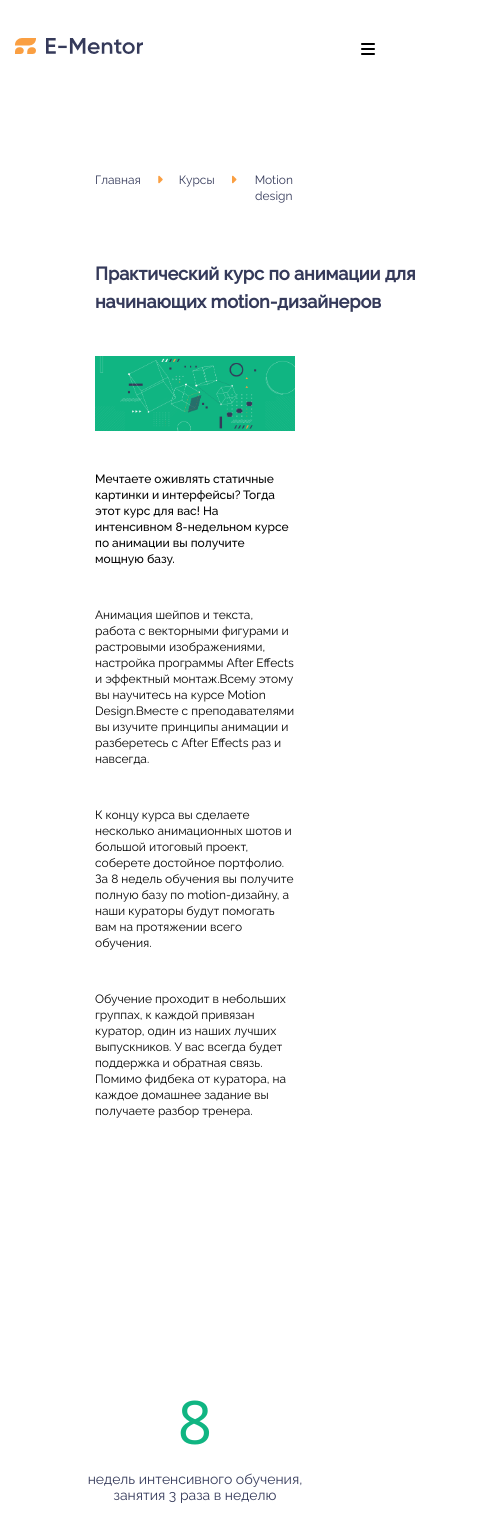
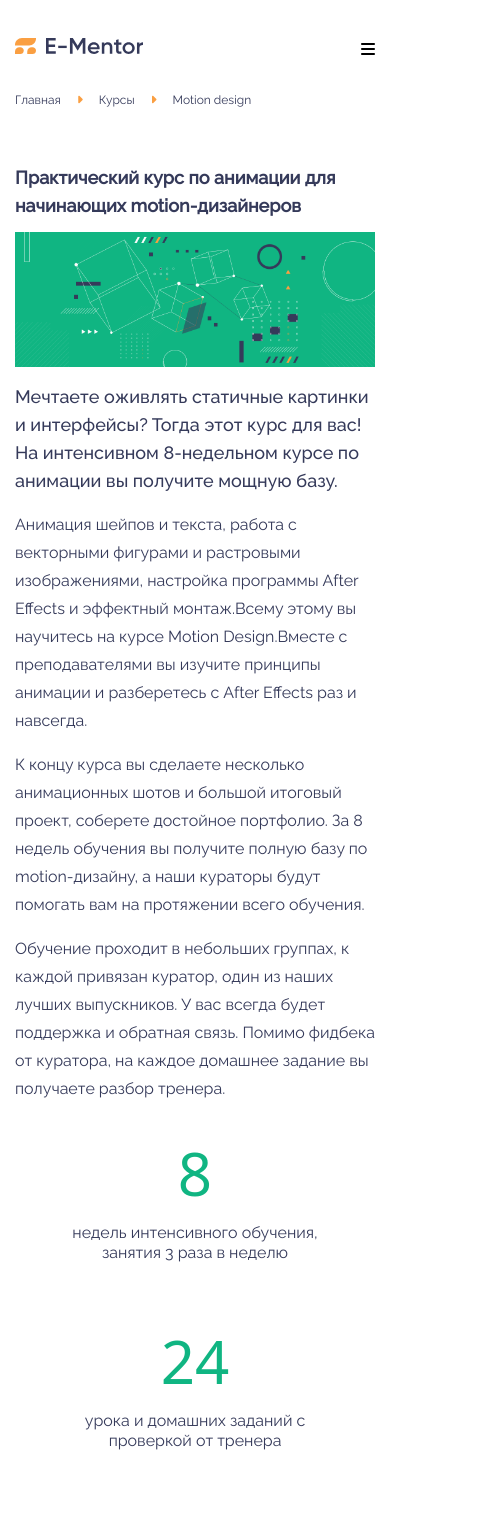
Before and after one commit to IT-LABSacademy/e-mentor, a Vue app: page /about in a window 390 px wide. Shown: the top 1527 px of the page, 479 px wide, since content can reach past the window. Built offline with nearby package versions, Linux system fonts and the light colour scheme.

Commit message:
feat: finished merging with branch ozod (15.12.23/15:55)

```diff
--- a/src/components/courses/CourseNumber.vue
+++ b/src/components/courses/CourseNumber.vue
@@ -1,11 +1,15 @@
 <template>
-    <section class="statistic p-20">
+    <section class="statistic">
         <div class="container">
             <div class="wrapper flex flex-wrap gap-7 justify-center">
                 <!-- card -->
-                <div v-for="item in textArray" class="card flex flex-wrap flex-col">
-                    <h1 class="number flex text-center flex-col text-6xl mt-28 text-green font-sans">{{ item.title }}</h1>
-                    <p class="text text-sm leading-4 w-64 mt-5 text-center text-dark"> {{ item.text }} </p>
+                <div v-for="item in textArray" class="card flex flex-wrap flex-col mt-10 md:mt-24">
+                    <h1 class="number flex text-center flex-col text-6xl text-green font-sans">
+                        {{ item.title }}
+                    </h1>
+                    <p class="text text-md leading-5 w-64 mt-5 text-center text-dark">
+                        {{ item.text }}
+                    </p>
                 </div>
             </div>
         </div>
--- a/src/components/courses/motion.vue
+++ b/src/components/courses/motion.vue
@@ -1,5 +1,5 @@
 <template>
-    <section class="motion p-20">
+    <section class="motion lg:my-16">
         <div class="container">
             <div class="flex gap-4 text-center">
                 <p class="max-[453px]:text-xs text-sm text-dark font-normal cursor-pointer">Главная</p>
@@ -8,12 +8,18 @@
                 <i class="fa-solid fa-caret-right text-xs text-orange"></i>
                 <p class="max-[453px]:text-xs text-sm text-dark font-normal cursor-pointer">Motion design</p>
             </div>
-            <h1 class="max-[768px]:text-4xl max-[665px]:text-3xl max-[585px]:text-xl max-[585px]:w-96 max-[475px]:text-lg text-6xl text-dark mt-14 font-semibold">Практический курс по анимации для начинающих
-                motion-дизайнеров</h1>
-            <img class="mt-10" src="@/assets/images/pic.png" alt="#">
+            <h1
+                class="max-[768px]:text-4xl max-[665px]:text-3xl max-[585px]:text-xl max-[475px]:text-lg text-6xl text-dark mt-14 font-semibold">
+                Практический курс по анимации для начинающих motion-дизайнеров
+            </h1>
+            <img class="mt-3 md:mt-10" src="@/assets/images/pic.png" alt="#">
             <div v-for="item in textArray" class="text">
-                <h3 class="max-[768px]:text-xl max-[665px]:text-sm max-[475px]:text-xs mt-10 text-2xl font-medium">{{ item.title }}</h3>
-                <p class="max-[768px]:text-sm max-[665px]:text-xs text-xl mt-10">{{ item.text }}</p>
+                <h3 class="text-lg md:text-2xl mt-4 md:mt-10 font-medium text-dark">
+                    {{ item.title }}
+                </h3>
+                <p class="max-[768px]:text-[16px] text-xl mt-3 md:mt-10 text-dark">
+                    {{ item.text }}
+                </p>
             </div>
         </div>
     </section>
@@ -26,7 +32,7 @@ export default {
         return {
             textArray: [
                 {
-                    title : ' Мечтаете оживлять статичные картинки и интерфейсы? Тогда этот курс для вас! На интенсивном 8-недельном курсе по анимации вы получите мощную базу.'
+                    title: ' Мечтаете оживлять статичные картинки и интерфейсы? Тогда этот курс для вас! На интенсивном 8-недельном курсе по анимации вы получите мощную базу.'
                 },
                 {
                     text: 'Анимация шейпов и текста, работа с векторными фигурами и растровыми изображениями, настройка программы After Effects и эффектный монтаж.Всему этому вы научитесь на курсе Motion Design.Вместе с преподавателями вы изучите принципы анимации и разберетесь с After Effects раз и навсегда.'
--- a/src/components/home/HomeNumber.vue
+++ b/src/components/home/HomeNumber.vue
@@ -1,11 +1,15 @@
 <template>
-    <section class="statistic p-20">
+    <section class="statistic my-7 md:my-20">
         <div class="container">
             <div class="wrapper flex flex-wrap gap-7 justify-center">
                 <!-- card -->
-                <div v-for="item in textArray" class="card flex flex-wrap flex-col">
-                    <h1 class="number flex text-center flex-col text-6xl mt-28 text-green font-sans">{{ item.title }}</h1>
-                    <p class="text text-sm leading-4 w-64 mt-5 text-center text-dark"> {{ item.text }} </p>
+                <div v-for="item in textArray" class="card flex flex-wrap flex-col mt-10 md:mt-24">
+                    <h1 class="number flex text-center flex-col text-6xl text-green font-sans">
+                        {{ item.title }}
+                    </h1>
+                    <p class="text text-md leading-5 w-64 mt-5 text-center text-dark">
+                        {{ item.text }}
+                    </p>
                 </div>
             </div>
         </div>
```
Also changed, not shown: 1 other file (tests, documents, lock files or other folders).
